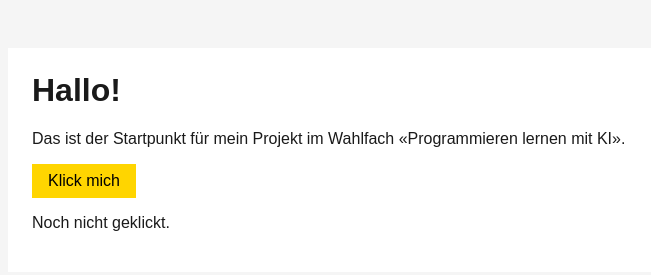
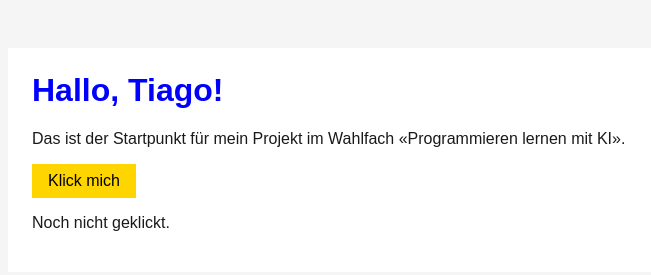
Before and after one commit to tiago-palmacardoso/wf-ai-coding-TPC, a plain HTML site: page index.html in a window 1280 px wide. Shown: the whole page, without its empty margins (288-939 px from the left). Drawn offline with Linux system fonts and the light colour scheme.

Commit message:
Setup ok

```diff
--- a/index.html
+++ b/index.html
@@ -1,15 +1,16 @@
 <!DOCTYPE html>
 <html lang="de">
+
 <head>
   <meta charset="UTF-8">
   <meta name="viewport" content="width=device-width, initial-scale=1.0">
   <title>Mein Projekt</title>
-  <link rel="stylesheet"
-        href="style.css">
+  <link rel="stylesheet" href="style.css">
 </head>
+
 <body>
   <main>
-    <h1>Hallo!</h1>
+    <h1>Hallo, Tiago!</h1>
     <p>Das ist der Startpunkt für mein Projekt im Wahlfach «Programmieren lernen mit KI».</p>
 
     <button id="knopf">Klick mich</button>
@@ -18,4 +19,5 @@
 
   <script src="script.js"></script>
 </body>
+
 </html>
--- a/style.css
+++ b/style.css
@@ -16,6 +16,7 @@ main {
 
 h1 {
   margin-top: 0;
+  color: blue;
 }
 
 button {
```
